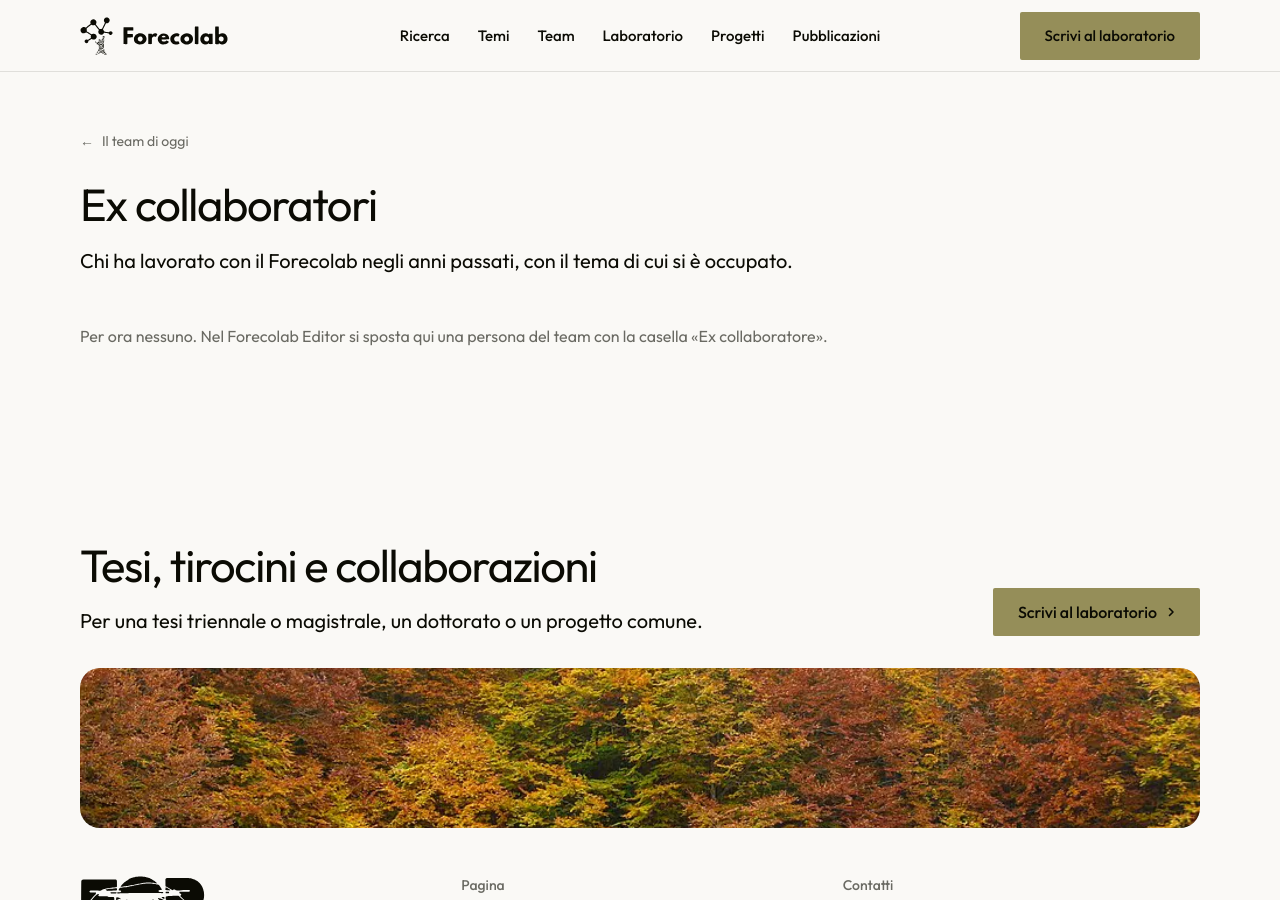
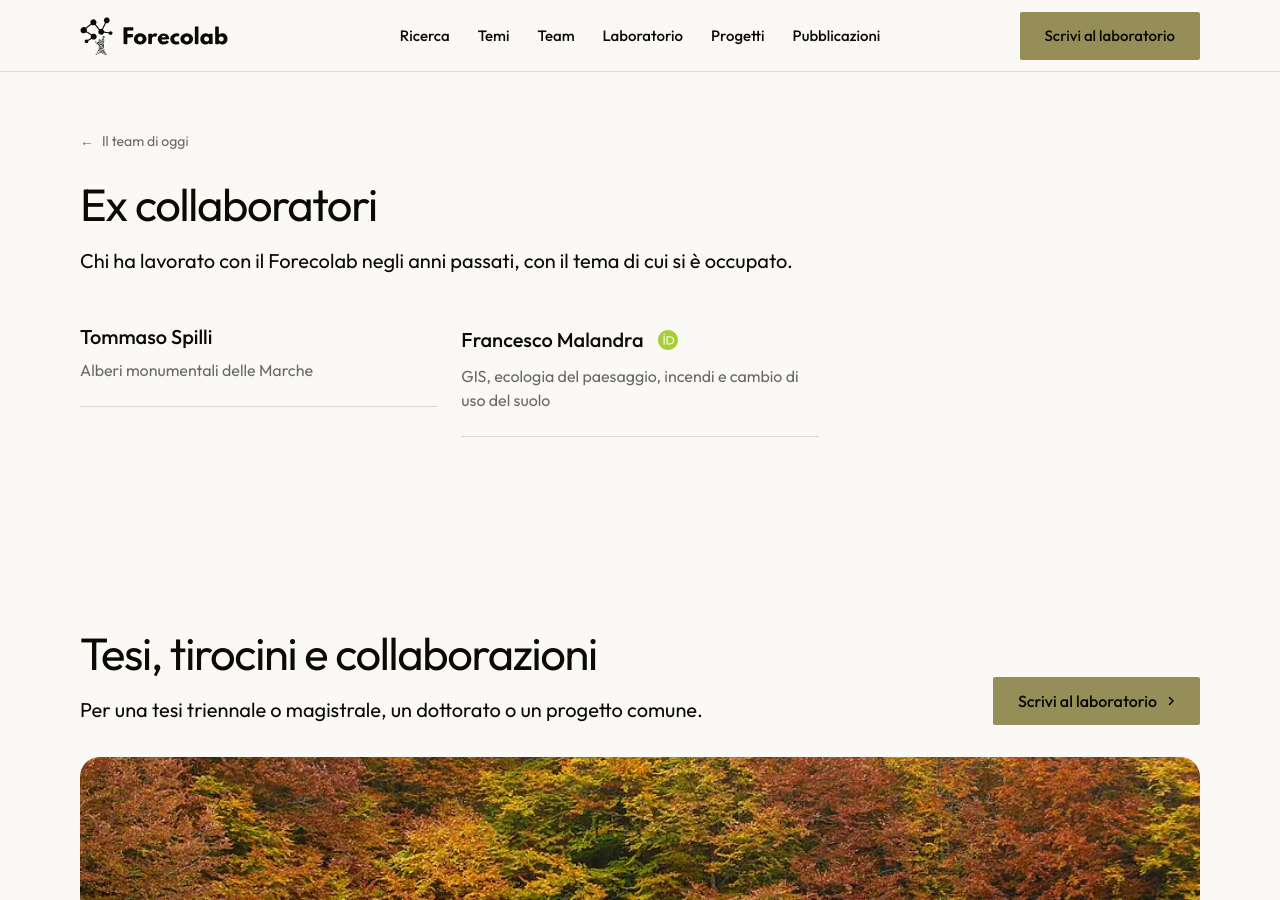
Before and after one commit to AtzeniF/forecolab, a Jekyll site: the page built from v1/ex-collaboratori/index.html, in a window 1280 px wide and 900 px high. Built offline with Jekyll 4.4.1, drawn with Linux system fonts in a browser that asks for light colours.

Commit message:
Aggiornamento del sito
Modifica fatta con il Forecolab Editor

```diff
--- a/_data/team.yml
+++ b/_data/team.yml
@@ -15,19 +15,19 @@
   tema: Gelate tardive nel faggio, tasso e siccità
   orcid: 0000-0003-0134-0763
 - nome: Mattia Balestra
-  gruppo: Telerilevamento e dottorato
+  gruppo: Postdoc e Dottorandi
   tema: LiDAR da drone e da terra, data fusion geomatica
   orcid: 0000-0002-3741-3621
 - nome: Francesco Atzeni
-  gruppo: Telerilevamento e dottorato
+  gruppo: Postdoc e Dottorandi
   tema: LiDAR e multispettrale per la rinnovazione alla treeline
   orcid: 0009-0007-3946-8080
 - nome: Federico Fiorani
-  gruppo: Telerilevamento e dottorato
+  gruppo: Postdoc e Dottorandi
   tema: Categorie forestali con Sentinel-2 e machine learning
   orcid: 0009-0007-7983-1294
 - nome: Lorena Baglioni
-  gruppo: Telerilevamento e dottorato
+  gruppo: Postdoc e Dottorandi
   tema: Serie Landsat e dinamica del limite del bosco
   orcid: 0009-0003-6183-5538
 - nome: Gianmarco Braconi
@@ -43,3 +43,16 @@
 - nome: Mattia Di Silvestri
   gruppo: Collaboratori
   tema: Clima e anatomia dello xilema nell’abetina di Fonte Abeti (PU)
+- nome: Tommaso Spilli
+  gruppo: Collaboratori
+  tema: Alberi monumentali delle Marche
+  ex: true
+- nome: Francesco Malandra
+  gruppo: Collaboratori
+  ex: true
+  tema: GIS, ecologia del paesaggio, incendi e cambio di uso del suolo
+  orcid: 0000-0001-9317-8446
+- nome: Giovanni Pelino
+  gruppo: Postdoc e Dottorandi
+  tema: 'Boschi vetusti Marche e Abruzzo '
+  orcid: 0009-0002-7837-9754
```
Also changed, not shown: _data/pagina.yml (+2 -10 lines).
